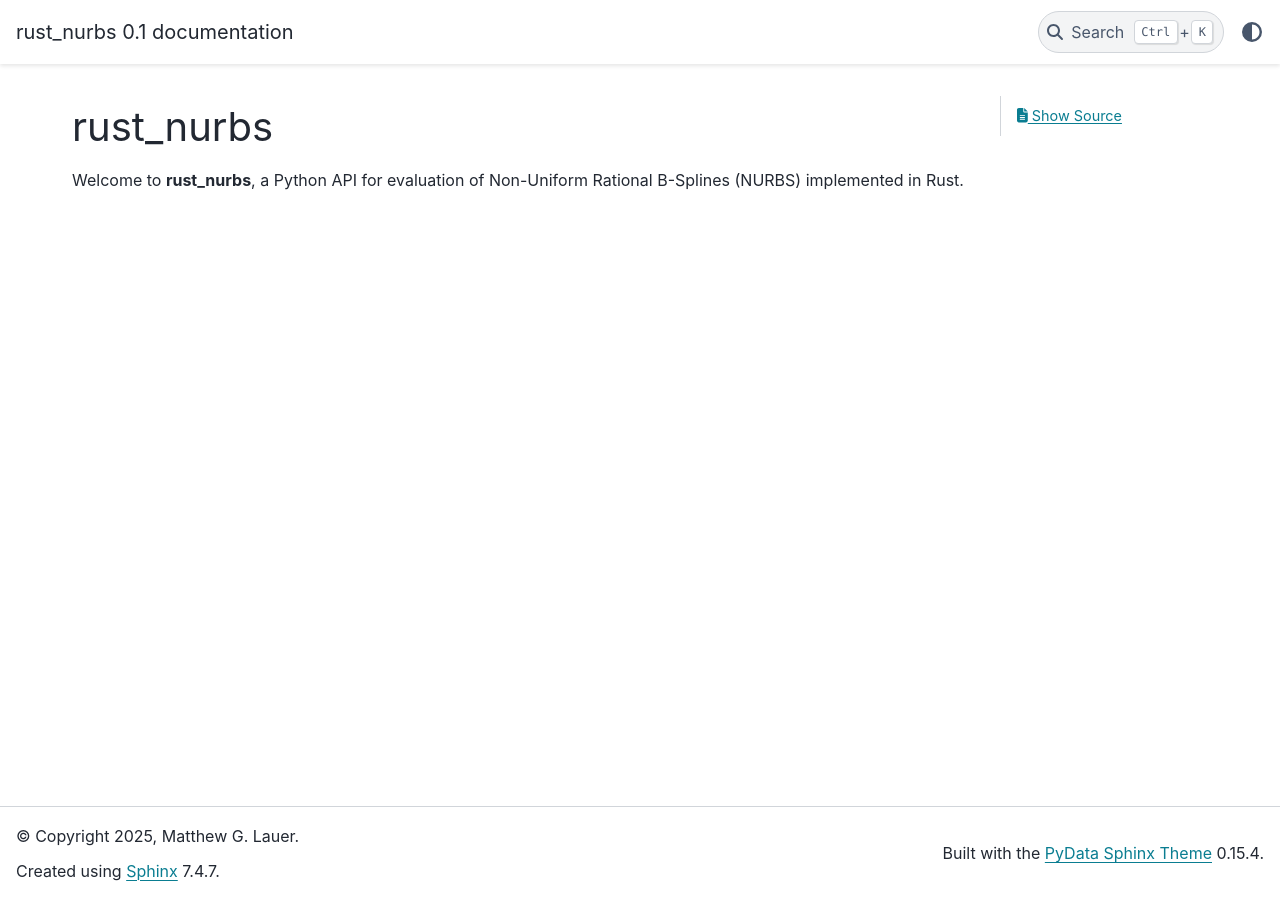
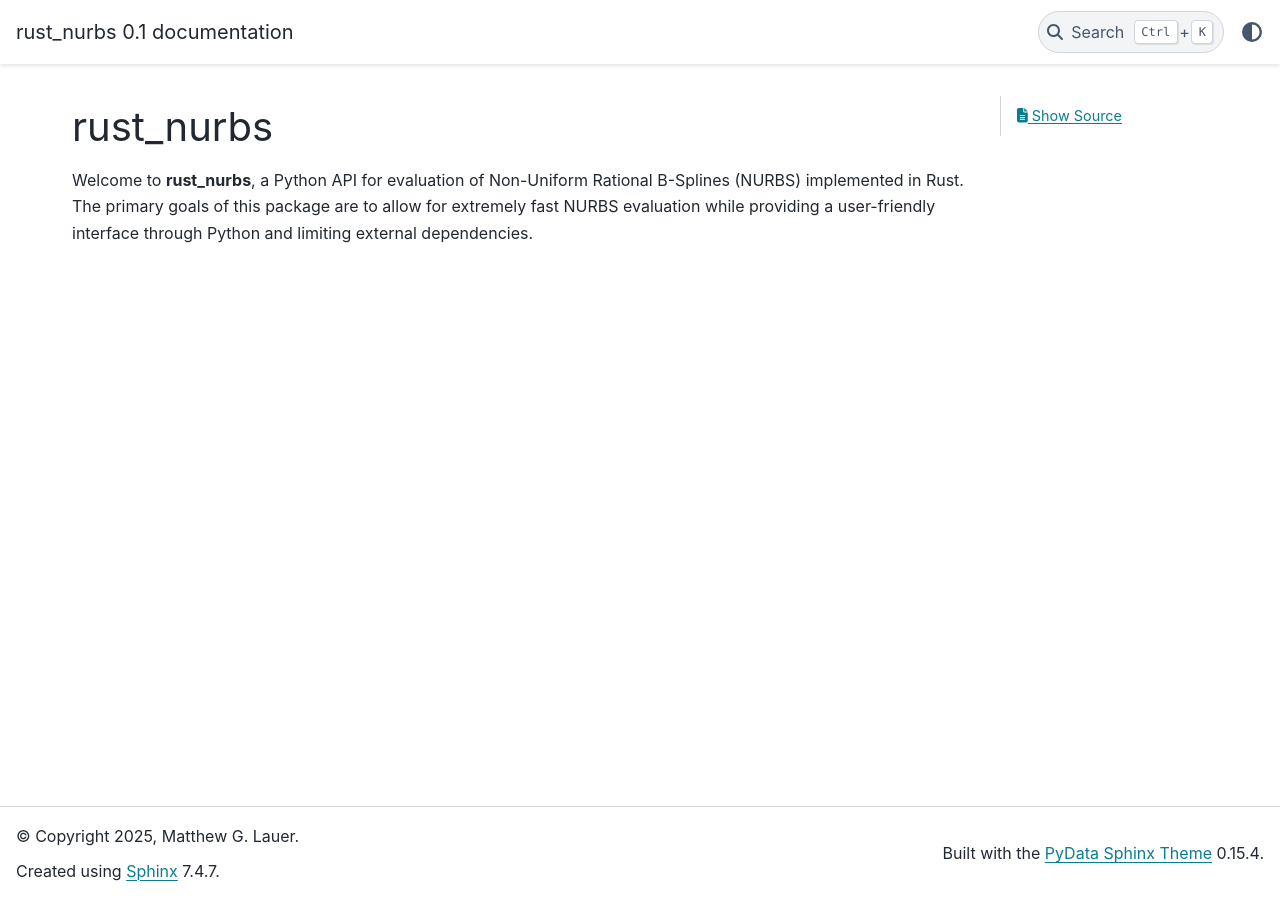
Before and after one commit to mlau154/rust_nurbs, a Sphinx documentation site: the page built from docs/source/index.rst, in a window 1280 px wide. Built offline with Sphinx 7.4.7 and the PyData theme 0.15.4, drawn with Linux system fonts in a browser that asks for light colours.

Commit message:
Updated docs

```diff
--- a/docs/source/index.rst
+++ b/docs/source/index.rst
@@ -1,4 +1,4 @@
 rust_nurbs
 ==========
 
-Welcome to **rust_nurbs**, a Python API for evaluation of Non-Uniform Rational B-Splines (NURBS) implemented in Rust.
+Welcome to **rust_nurbs**, a Python API for evaluation of Non-Uniform Rational B-Splines (NURBS) implemented in Rust. The primary goals of this package are to allow for extremely fast NURBS evaluation while providing a user-friendly interface through Python and limiting external dependencies.
```
